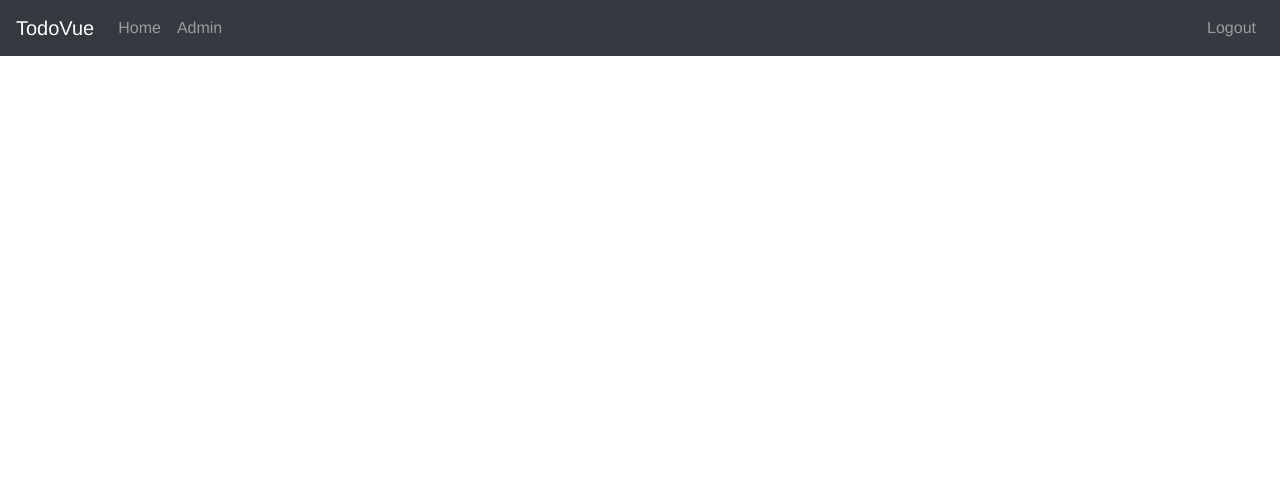
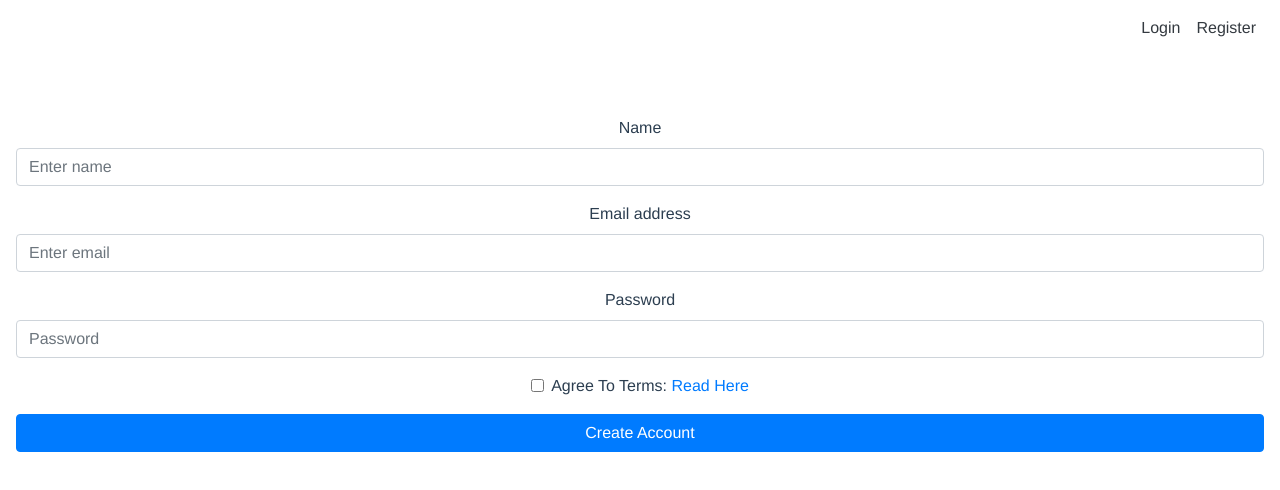
Before and after one commit to boldstar/todo-vue, a Vue app: page /register in a window 1280 px wide. Shown: the top 490 px of the page. Built offline with nearby package versions, Linux system fonts and the light colour scheme.

Commit message:
added login logic

```diff
--- a/src/components/Navbar.vue
+++ b/src/components/Navbar.vue
@@ -1,11 +1,13 @@
 <template>
-     <nav class="navbar navbar-expand-md navbar-dark bg-dark fixed-top">
+<div>
+    <nav class="navbar navbar-expand-md navbar-dark bg-dark fixed-top" v-if="loggedIn">
       <router-link class="navbar-brand" to="/">TodoVue</router-link>
       <button class="navbar-toggler" type="button" data-toggle="collapse" data-target="#navbarsExampleDefault" aria-controls="navbarsExampleDefault" aria-expanded="false" aria-label="Toggle navigation">
         <span class="navbar-toggler-icon"></span>
       </button>
 
       <div class="collapse navbar-collapse" id="navbarsExampleDefault">
+        <div v-if="loggedIn">
             <ul class="navbar-nav mr-auto">
                 <li class="nav-item" v-bind:class="{ 'active': isActive }">
                     <router-link class="nav-link" to="/" >Home <span class="sr-only">Home</span></router-link>
@@ -14,13 +16,32 @@
                     <router-link class="nav-link" to="/admin" v-bind:class="{ 'active': isActive }">Admin</router-link>
                 </li>
             </ul>
-        <ul class="navbar-nav">
+        </div>
+
+      </div>
+
+        <ul class="navbar-nav" v-if="loggedIn">
             <li class="nav-item">
                 <router-link class="nav-link" to="/logout">Logout</router-link>
             </li>
         </ul>
+
+
+    </nav>
+
+    <nav class="navbar navbar-expand-md fixed-top d-flex justify-content-end">
+        <ul class="navbar-nav" v-if="!loggedIn">
+            <li class="nav-item">
+                <router-link class="nav-link text-dark" to="/login">Login</router-link>
+            </li>
+            <li class="nav-item">
+                <router-link class="nav-link text-dark" to="/register">Register</router-link>
+            </li>
+        </ul>
+    </nav>
+
 </div>
-    </nav>
+
 
 </template>
 
@@ -30,6 +51,11 @@ export default {
     data () {
         return {
             isActive: false
+        }
+    },
+    computed: {
+        loggedIn() {
+            return this.$store.getters.loggedIn
         }
     }
 }
--- /dev/null
+++ b/src/layouts/Landing.vue
@@ -0,0 +1,28 @@
+<template>
+  <div id="app">
+
+    <Navbar  />
+
+<!-- this section is controling the main content section -->
+    <main role="main" class="col-lg-12 px-3">
+    <div class="page-wrapper">
+     <slot />
+    </div>
+    </main>
+
+
+  </div>
+</template>
+
+<script>
+import Navbar from '@/components/Navbar.vue'
+
+export default {
+  components: {
+    Navbar,
+  },
+  computed: {
+
+  },
+}
+</script>
--- a/src/main.js
+++ b/src/main.js
@@ -9,9 +9,36 @@ global.jQuery = jQuery;
 global.Popper = Popper;
 
 import Default from './layouts/Default.vue';
+import Landing from './layouts/Landing.vue';
 Vue.component('default-layout', Default);
+Vue.component('landing-layout', Landing);
 
 Vue.config.productionTip = false
+
+
+router.beforeEach((to, from, next) => {
+  if (to.matched.some(record => record.meta.requiresAuth)) {
+    // this route requires auth, check if logged in
+    // if not, redirect to login page.
+    if (!store.getters.loggedIn) {
+      next({
+        path: '/login',
+      })
+    } else {
+      next()
+    }
+  } else if (to.matched.some(record => record.meta.requiresVisitor)) {
+    // this route requires auth, check if logged in
+    // if yes, redirect to home page.
+    if (store.getters.loggedIn) {
+      next({
+        path: '/',
+      })
+    } else {
+      next()
+    }
+  }
+});
 
 
 new Vue({
--- a/src/router.js
+++ b/src/router.js
@@ -8,18 +8,47 @@ export default new Router({
   linkExactActiveClass: 'is-active',
   routes: [
     {
+      path: '/login',
+      name: 'login',
+      component: () => import('./views/Login.vue'),
+      meta: {
+        requiresVisitor: true,
+        layout: 'landing'
+      }
+    },
+    {
+      path: '/register',
+      name: 'register',
+      component: () => import('./views/Register.vue'),
+      meta: {
+        requiresVisitor: true,
+        layout: 'landing'
+      }
+    },
+    {
       path: '/',
       name: 'home',
       component: Home,
+      meta: {
+        requiresAuth: true,
+      }
     },
     {
       path: '/admin',
       name: 'admin',
-      // route level code-splitting
-      // this generates a separate chunk (about.[hash].js) for this route
-      // which is lazy-loaded when the route is visited.
-      component: () => import(/* webpackChunkName: "about" */ './views/Admin.vue')
-    }
+      component: () => import('./views/Admin.vue'),
+      meta: {
+        requiresAuth: true,
+      }
+    },
+    {
+      path: '/logout',
+      name: 'logout',
+      component: () => import('./views/Logout.vue'),
+      meta: {
+        layout: 'landing'
+      }
+    },
   ],
   mode: 'history'
 })
--- a/src/store.js
+++ b/src/store.js
@@ -7,9 +7,13 @@ axios.defaults.baseURL = 'http://todo-laravel.test/api'
 
 export default new Vuex.Store({
   state: {
-    todos: []
+    todos: [],
+    token: localStorage.getItem('access_token') || null,
   },
   getters: {
+    loggedIn(state) {
+      return state.token != null;
+    },
     getTodos(state) {
       return state.todos
     }
@@ -24,10 +28,75 @@ export default new Vuex.Store({
     },
     retrieveTodos(state, todos) {
       state.todos = todos
-    }
+    },
+    retrieveToken(state, token) {
+      state.token = token
+    },
+    destroyToken(state) {
+      state.token = null
+    },
   },
   actions: {
+    register(data) {
+      return new Promise((resolve, reject) => {
+        axios.post('/register', {
+          name: data.name,
+          email: data.email,
+          password: data.password,
+        })
+        .then(response => {
+          console.log(response)
+          resolve(response)
+        })
+        .catch(error => {
+          reject(error.response.data)
+        })
+      })
+    },
+    destroyToken(context) {
+      axios.defaults.headers.common['Authorization'] = 'Bearer ' + context.state.token
+
+      if (context.getters.loggedIn) {
+        return new Promise((resolve, reject) => {
+          axios.post('/logout')
+          .then(response => {
+
+            localStorage.removeItem('access_token')
+            context.commit('destroyToken')
+            context.commit('destroySession')
+            resolve(response)
+          })
+          .catch(error => {
+            localStorage.removeItem('access_token')
+            context.commit('destroyToken')
+            reject(error)
+          })
+        })
+      }
+    },
+    retrieveToken({ commit}, credentials) {
+
+      return new Promise((resolve, reject) => {
+          axios.post('/login', {
+              username: credentials.username,
+              password: credentials.password,
+          })
+          .then(response => {
+              const token = response.data.access_token
+
+              localStorage.setItem('access_token', token)
+              commit('retrieveToken', token)
+              resolve(response)
+          })
+          .catch(error => {
+              console.log(error)
+              reject(error)
+          })
+      })
+    },
     retrieveTodos(context) {
+      axios.defaults.headers.common['Authorization'] = 'Bearer ' + context.state.token
+
       axios.get('/todos')
       .then(response => {
         context.commit('retrieveTodos', response.data)
@@ -35,6 +104,27 @@ export default new Vuex.Store({
       .catch(error => {
         console.log(error.response.data)
       })
+    },
+    addTodo(context, todo) {
+      axios.post('/todos/' + todo.id, {
+        todo: todo.todo,
+        complete: false
+      })
+      .then(response => {
+        context.commit('addTodo', response.data)
+      })
+      .catch(error => {
+        console.log(error.response.data)
+      })
+    },
+    deleteTodo(context, id) {
+      axios.delete('/todos' + id)
+      .then(() => {
+        context.commit('deleteTodo', id)
+      })
+      .catch(error => {
+        console.log(error.response.data)
+      })
     }
   }
 })
--- a/src/views/Home.vue
+++ b/src/views/Home.vue
@@ -42,7 +42,7 @@ export default {
   },
   methods: {
      addTodo() {
-      this.$store.commit('addTodo',
+      this.$store.dispatch('addTodo',
         {
           id: this.idForTodo,
           todo: this.todo,
@@ -52,7 +52,7 @@ export default {
       this.idForTodo++
     },
     deleteTodo(id) {
-      this.$store.commit('deleteTodo', id)
+      this.$store.dispatch('deleteTodo', id)
     }
   },
   created() {
--- /dev/null
+++ b/src/views/Login.vue
@@ -0,0 +1,70 @@
+<template>
+  <div class="login  d-flex justify-content-center">
+    <div class="d-flex flex-column col-4">
+      <div class="server-error" v-if="serverError">{{ serverError }}</div>
+      <div class="shadow card">
+        <div class="card-header  header text-left">
+          <span class="font-weight-bold h3 text-primary">Login</span>
+        </div>
+        <form @submit.prevent="login" class="card-body">
+          <div class="form-group mt-3 text-left">
+              <label>Email address</label>
+              <input type="text" name="email" class="form-control" placeholder="Enter email" v-model="username">
+          </div>
+          <div class="form-group mb-3 text-left">
+              <label >Password</label>
+              <input type="password" name="password" class="form-control" placeholder="Password"  v-model="password">
+          </div>
+          <button type="submit" class="btn btn-block btn-primary py-2 mb-3 d-flex justify-content-center">
+              <span>Login</span>
+          </button>
+        </form>
+      </div>
+    </div>
+  </div>
+</template>
+
+<script>
+export default {
+  name: 'login',
+  data() {
+    return {
+      username: '',
+      password: '',
+      serverError: '',
+    }
+  },
+  methods: {
+    login() {
+      this.$store.dispatch('retrieveToken', {
+          username: this.username,
+          password: this.password,
+      })
+      .then(response => {
+          this.$router.push('/')
+      })
+      .catch(error => {
+          this.serverError = error.response.data
+          this.password = ''
+      })
+    }
+  }
+}
+</script>
+
+<style scoped>
+
+  .server-error {
+      margin-bottom: 15px;
+      font-size: 16px;
+      padding: 10px 16px;
+      color: #a94442;
+      background: #F3DEDE;
+      border-radius: 4px;
+  }
+
+  .header {
+    background: #2c2c35;
+  }
+
+</style>
--- /dev/null
+++ b/src/views/Logout.vue
@@ -0,0 +1,11 @@
+<template>
+ <div class="logout">
+
+ </div>
+</template>
+
+<script>
+export default {
+  name: 'logout'
+}
+</script>
--- /dev/null
+++ b/src/views/Register.vue
@@ -0,0 +1,58 @@
+<template>
+  <div class="register">
+    <div class="server-error" v-if="serverErrors">
+        <div v-for="(value, key) in serverErrors" :key="key">
+            {{ value[0] }}
+        </div>
+    </div>
+    <form @submit.prevent="register">
+      <div class="form-group mt-3">
+          <label>Name</label>
+          <input type="text" name="name" class="form-control" placeholder="Enter name"  v-model="name" >
+      </div>
+      <div class="form-group">
+          <label>Email address</label>
+          <input type="text" name="email" class="form-control" placeholder="Enter email"  v-model="email">
+      </div>
+      <div class="form-group">
+          <label>Password</label>
+          <input type="password" name="password" class="form-control" placeholder="Password" v-model="password" >
+      </div>
+      <div class="form-group form-check">
+          <input type="checkbox" class="form-check-input">
+          <label class="form-check-label">Agree To Terms: <span><a href="#">Read Here</a></span> </label>
+      </div>
+      <button type="submit" class="btn btn-block btn-primary mb-3 d-flex justify-content-center">
+          <span>Create Account</span>
+      </button>
+    </form>
+  </div>
+</template>
+
+<script>
+export default {
+  name: 'register',
+  data () {
+    return {
+      name: '',
+      email: '',
+      password: '',
+    }
+  },
+  methods: {
+    register() {
+      this.$store.dispatch('register', {
+          name: this.name,
+          email: this.email,
+          password: this.password,
+      })
+      .then(response => {
+          this.$router.push({ name: 'login'})
+      })
+      .catch(error => {
+          this.serverErrors = Object.values(error.response.data.errors)
+      })
+    }
+  }
+}
+</script>
```
Lines whose indentation alone changed are shown as unchanged.
